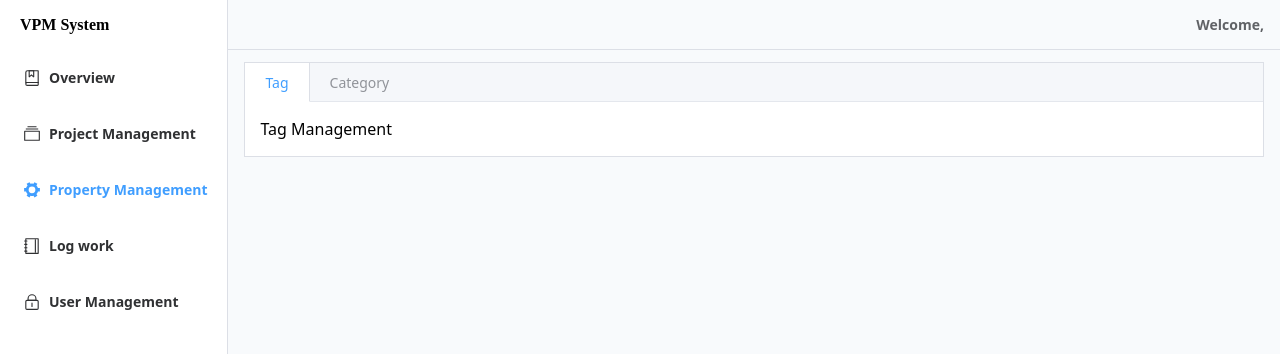
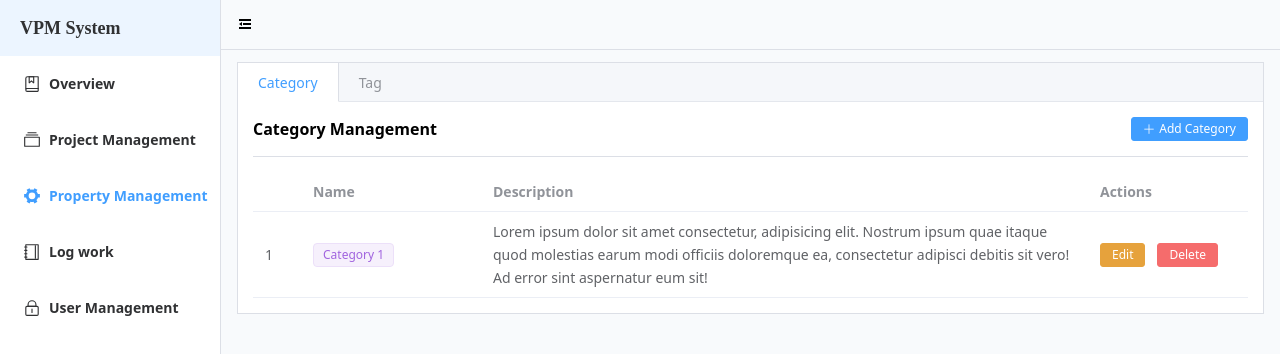
Before and after one commit to vinh-code-frontend/vpm-system, a Vue app: page /property-management in a window 1280 px wide. Shown: the top 354 px of the page. Built offline with nearby package versions, Linux system fonts and the light colour scheme; no server answers; the database is empty; sample sign-in values are in the browser's storage; a web font is replaced by a local one.

Commit message:
[VPM] Update properties layout

```diff
--- /dev/null
+++ b/src/components/ElementPlus/ElementTag.tsx
@@ -0,0 +1,22 @@
+import { ElTag, type TagProps } from 'element-plus'
+import { useSlots, type CSSProperties } from 'vue'
+import type { JSX } from 'vue/jsx-runtime'
+import { generateElColor } from '@/utils/color'
+
+const NewTag = (props: Partial<TagProps>): JSX.Element => {
+  const slots = useSlots()
+  let elStyles: CSSProperties = {}
+  if (props.color) {
+    const colors = generateElColor(props.color)
+    elStyles = colors
+    elStyles.backgroundColor = `var(${colors['--el-color-primary-light-5']})`
+  }
+
+  return (
+    <ElTag {...props} style={elStyles}>
+      {slots}
+    </ElTag>
+  )
+}
+
+export default NewTag
--- a/src/components/LeftMenu.vue
+++ b/src/components/LeftMenu.vue
@@ -2,15 +2,24 @@
 import { ElScrollbar, ElMenu, ElMenuItem, ElIcon } from 'element-plus'
 import { Files, Notebook, Lock, Tools, Collection } from '@element-plus/icons-vue'
 import { useRouter } from 'vue-router'
-
+import { useSiteConfig } from '@/stores/siteConfig'
 const { currentRoute } = useRouter()
+const config = useSiteConfig()
 </script>
 
 <template>
   <div class="border-[--el-border-color] border-r border-solid">
-    <h3 class="font-playpen-600 px-[--el-menu-level-padding] leading-[--header-height]">VPM System</h3>
     <el-scrollbar class="!h-[calc(100vh-var(--header-height))]">
-      <el-menu :default-active="currentRoute.path" class="!border-0 font-semibold" router>
+      <el-menu
+        :default-active="currentRoute.path"
+        class="!border-0 font-semibold el-menu-vertical-demo"
+        router
+        :collapse="config.isMenuCollapse"
+      >
+        <el-menu-item index="">
+          <el-icon v-if="config.isMenuCollapse" class="font-playpen-600">VPM</el-icon>
+          <template v-if="!config.isMenuCollapse" #title><span class="font-playpen-600 text-[18px]">VPM System</span></template>
+        </el-menu-item>
         <el-menu-item index="/overview">
           <el-icon><Collection /></el-icon>
           <template #title>Overview</template>
@@ -36,4 +45,8 @@ const { currentRoute } = useRouter()
   </div>
 </template>
 
-<style scoped lang="scss"></style>
+<style scoped lang="scss">
+.el-menu-vertical-demo:not(.el-menu--collapse) {
+  width: 220px;
+}
+</style>
--- a/src/components/TopbarVue.vue
+++ b/src/components/TopbarVue.vue
@@ -4,11 +4,13 @@ import { ElDropdown, ElDropdownItem, ElDropdownMenu, ElIcon } from 'element-plus
 import { Setting, User, SwitchButton } from '@element-plus/icons-vue'
 import { useUserStore } from '@/stores/user'
 import UserAvatar from './UserAvatar.vue'
+import { useSiteConfig } from '@/stores/siteConfig'
 
 const store = useUserStore()
+const config = useSiteConfig()
 const dropdownRef = ref<InstanceType<typeof ElDropdown>>()
 
-const displayName = computed<string>(() => 'Welcome, ' + (store.loginUser?.displayName ?? ''))
+const displayName = computed<string>(() => store.loginUser?.displayName ?? '')
 const slug = computed(() => store.loginUser?.slug)
 
 const onDropdownClicked = () => {
@@ -24,7 +26,17 @@ onMounted(() => {})
 
 <template>
   <div class="h-[50px] border-[--el-border-color] border-b border-solid flex items-center justify-between leading-none gap-2 px-4">
-    <div></div>
+    <div
+      class="cursor-pointer"
+      @click="
+        () => {
+          config.setMenuCollapse(!config.isMenuCollapse)
+        }
+      "
+    >
+      <el-icon v-if="config.isMenuCollapse"><expand /></el-icon>
+      <el-icon v-else><fold /></el-icon>
+    </div>
     <el-dropdown ref="dropdownRef" trigger="click">
       <span class="flex items-center gap-2 font-semibold">
         <div>{{ displayName }}</div>
--- a/src/layout/DashboardLayout.vue
+++ b/src/layout/DashboardLayout.vue
@@ -22,8 +22,12 @@ onMounted(async () => {
     <div class="flex-1 bg-slate-50">
       <topbar-vue />
       <el-scrollbar class="!h-[calc(100vh-var(--header-height))]">
-        <div class="px-4 py-3">
-          <router-view :key="$route.path" />
+        <div class="px-4 py-3 flex !h-[calc(100vh-var(--header-height))]">
+          <div class="relative h-full w-full">
+            <div class="flex-1 absolute inset-0">
+              <router-view :key="$route.path" />
+            </div>
+          </div>
         </div>
       </el-scrollbar>
     </div>
--- /dev/null
+++ b/src/layout/ManagementLayout.vue
@@ -0,0 +1,41 @@
+<script setup lang="ts">
+import { Plus } from '@element-plus/icons-vue'
+import { ElButton } from 'element-plus'
+import { useSlots } from 'vue'
+
+const props = defineProps<{
+  title?: string
+  addButtonLabel?: string
+}>()
+
+const emits = defineEmits<{
+  (e: 'click-add-button'): void
+}>()
+
+const clickAddButton = () => {
+  emits('click-add-button')
+}
+
+const slots = useSlots()
+</script>
+
+<template>
+  <div class="w-full">
+    <div class="flex justify-between gap-4 items-center pb-[15px] border-b border-solid border-[var(--el-border-color)]">
+      <div v-if="slots['header']">
+        <slot name="header"></slot>
+      </div>
+      <template v-else>
+        <h3 v-if="props.title" class="font-semibold">{{ props.title }}</h3>
+        <el-button v-if="props.addButtonLabel" :icon="Plus" type="primary" size="small" @click="clickAddButton">
+          {{ props.addButtonLabel }}
+        </el-button>
+      </template>
+    </div>
+    <div class="max-w-full min-w-0 pt-[15px]">
+      <slot name="default"></slot>
+    </div>
+  </div>
+</template>
+
+<style scoped lang="scss"></style>
--- a/src/stores/siteConfig.ts
+++ b/src/stores/siteConfig.ts
@@ -3,20 +3,26 @@ import { defineStore } from 'pinia'
 namespace Store {
   export type State = {
     loading: boolean
+    isMenuCollapse: boolean
   }
   export type Getter = {}
   export type Action = {
     setLoading(payload: boolean): void
+    setMenuCollapse(payload: boolean): void
   }
 }
 
 export const useSiteConfig = defineStore<'siteConfig', Store.State, Store.Getter, Store.Action>('siteConfig', {
   state: () => ({
-    loading: false
+    loading: false,
+    isMenuCollapse: false
   }),
   actions: {
     setLoading(payload: boolean) {
       this.loading = payload
+    },
+    setMenuCollapse(payload) {
+      this.isMenuCollapse = payload
     }
   }
 })
--- /dev/null
+++ b/src/types/index.ts
@@ -0,0 +1,14 @@
+export type ColorLevels = 1 | 2 | 3 | 4 | 5 | 6 | 7 | 8 | 9
+
+export type ColorDarkPalette = {
+  [K in `--el-color-primary-dark-${ColorLevels}`]: string
+}
+
+export type ColorLightPalette = {
+  [K in `--el-color-primary-light-${ColorLevels}`]: string
+}
+
+export type ColorPalette = ColorDarkPalette &
+  ColorLightPalette & {
+    '--el-color-primary': string
+  }
--- /dev/null
+++ b/src/utils/color.ts
@@ -0,0 +1,40 @@
+import type { ColorPalette, ColorLevels } from '@/types'
+
+export const toRGB = (color: string) => {
+  const div = document.createElement('div')
+
+  div.style.color = color
+  document.body.appendChild(div)
+
+  const rgbColor = window.getComputedStyle(div).color
+
+  document.body.removeChild(div)
+  const colorArray = rgbColor.slice(4).slice(0, -1).split(',')
+  return { color: rgbColor, colorArray: colorArray.map((item) => Number(item)) }
+}
+
+export const generateElColor = (color: string): ColorPalette => {
+  const { colorArray } = toRGB(color)
+
+  const BLACK_COLOR = 0
+  const WHITE_COLOR = 255
+
+  const result: Partial<ColorPalette> = {}
+
+  for (let mixingRatio = 0; mixingRatio < 10; mixingRatio++) {
+    const lightMixedColor: number[] = []
+    const darkMixedColor: number[] = []
+    for (let color = 0; color < 3; color++) {
+      lightMixedColor.push(Math.round((WHITE_COLOR * mixingRatio + colorArray[color] * (10 - mixingRatio)) / 10))
+      darkMixedColor.push(Math.round((BLACK_COLOR * mixingRatio + colorArray[color] * (10 - mixingRatio)) / 10))
+    }
+    if (mixingRatio === 0) {
+      result['--el-color-primary'] = color
+    } else {
+      result[`--el-color-primary-light-${mixingRatio as ColorLevels}`] = `rgb(${lightMixedColor.join(',')})`
+      result[`--el-color-primary-dark-${mixingRatio as ColorLevels}`] = `rgb(${darkMixedColor.join(',')})`
+    }
+  }
+
+  return result as ColorPalette
+}
--- a/src/views/Setting/PropertyManagement/CategoryManagement/CategoryManagement.vue
+++ b/src/views/Setting/PropertyManagement/CategoryManagement/CategoryManagement.vue
@@ -1,7 +1,48 @@
-<script setup lang="ts"></script>
+<script setup lang="ts">
+import type { ICategory } from '@/types/Property'
+import { Plus } from '@element-plus/icons-vue'
+import { ElTable, ElTableColumn, ElButton, ElTag } from 'element-plus'
+import { ref } from 'vue'
+import ElementTag from '@/components/ElementPlus/ElementTag.tsx'
+import ManagementLayout from '@/layout/ManagementLayout.vue'
+
+const tableData = ref<ICategory[]>([
+  {
+    id: '1',
+    description:
+      'Lorem ipsum dolor sit amet consectetur, adipisicing elit. Nostrum ipsum quae itaque quod molestias earum modi officiis doloremque ea, consectetur adipisci debitis sit vero! Ad error sint aspernatur eum sit!',
+    name: 'Category 1',
+    tagColor: '#a164df'
+  }
+])
+
+const openAddDrawer = () => {}
+
+const editCategory = (item: ICategory) => {}
+
+const deleteCategory = (item: ICategory) => {}
+</script>
 
 <template>
-  <div>Category Management</div>
+  <management-layout title="Category Management" add-button-label="Add Category" @click-add-button="openAddDrawer">
+    <el-table :data="tableData">
+      <el-table-column type="index" />
+      <el-table-column label="Name" width="180">
+        <template #default="scope">
+          <element-tag :color="scope.row.tagColor">{{ scope.row.name }}</element-tag>
+        </template>
+      </el-table-column>
+      <el-table-column label="Description" prop="description" min-width="200"></el-table-column>
+      <el-table-column label="Actions" fixed="right" width="160">
+        <template #default="scope">
+          <div class="flex items-center">
+            <el-button size="small" type="warning" @click="editCategory(scope.row)">Edit</el-button>
+            <el-button size="small" type="danger" @@click="deleteCategory(scope.row)">Delete</el-button>
+          </div>
+        </template>
+      </el-table-column>
+    </el-table>
+  </management-layout>
 </template>
 
 <style lang="scss" scoped></style>
--- a/src/views/Setting/PropertyManagement/PropertyManagement.vue
+++ b/src/views/Setting/PropertyManagement/PropertyManagement.vue
@@ -1,20 +1,24 @@
 <script setup lang="ts">
-import { computed, ref } from 'vue'
-import type { ComponentSize } from 'element-plus'
-import { ElRow, ElCol, ElTabs, ElTabPane } from 'element-plus'
+import { ref } from 'vue'
+import { ElTabs, ElTabPane } from 'element-plus'
 import TagManagement from './TagManagement/TagManagement.vue'
 import CategoryManagement from './CategoryManagement/CategoryManagement.vue'
 
-const selectedTab = ref('tag')
+enum PropertyMenu {
+  Tag = 'tag',
+  Category = 'category'
+}
+
+const selectedTab = ref<PropertyMenu>(PropertyMenu.Category)
 </script>
 
 <template>
   <el-tabs v-model="selectedTab" type="border-card">
-    <el-tab-pane label="Tag" name="tag">
+    <el-tab-pane label="Category" :name="PropertyMenu.Category">
+      <category-management />
+    </el-tab-pane>
+    <el-tab-pane label="Tag" :name="PropertyMenu.Tag">
       <tag-management />
-    </el-tab-pane>
-    <el-tab-pane label="Category" name="category">
-      <category-management />
     </el-tab-pane>
   </el-tabs>
 </template>
--- a/src/views/Setting/PropertyManagement/TagManagement/TagManagement.vue
+++ b/src/views/Setting/PropertyManagement/TagManagement/TagManagement.vue
@@ -1,7 +1,50 @@
-<script setup lang="ts"></script>
+<script setup lang="ts">
+import type { ITag } from '@/types/Property'
+import { Plus } from '@element-plus/icons-vue'
+import { ElTable, ElTableColumn, ElButton } from 'element-plus'
+import { ref } from 'vue'
+import ManagementLayout from '@/layout/ManagementLayout.vue'
+import ElementTag from '@/components/ElementPlus/ElementTag.tsx'
+
+const tableData = ref<ITag[]>([
+  {
+    id: '1',
+    description:
+      'Lorem ipsum dolor sit amet consectetur, adipisicing elit. Nostrum ipsum quae itaque quod molestias earum modi officiis doloremque ea, consectetur adipisci debitis sit vero! Ad error sint aspernatur eum sit!',
+    name: 'Tag 1',
+    tagColor: '#a164df',
+    iconLink: ''
+  }
+])
+
+const openAddDrawer = () => {}
+
+const editTag = (item: ITag) => {}
+
+const deleteTag = (item: ITag) => {}
+</script>
 
 <template>
-  <div>Tag Management</div>
+  <management-layout title="Tag Management" add-button-label="Add Tag" @click-add-button="openAddDrawer">
+    <el-table :data="tableData">
+      <el-table-column type="index" />
+      <el-table-column label="Name" prop="name" width="180"></el-table-column>
+      <el-table-column label="Tag" width="180">
+        <template #default="scope">
+          <element-tag :color="scope.row.tagColor">{{ scope.row.name }}</element-tag>
+        </template>
+      </el-table-column>
+      <el-table-column label="Description" prop="description" min-width="200"></el-table-column>
+      <el-table-column label="Actions" fixed="right" width="160">
+        <template #default="scope">
+          <div class="flex items-center">
+            <el-button size="small" type="warning" @click="editTag(scope.row)">Edit</el-button>
+            <el-button size="small" type="danger" @@click="deleteTag(scope.row)">Delete</el-button>
+          </div>
+        </template>
+      </el-table-column>
+    </el-table>
+  </management-layout>
 </template>
 
 <style lang="scss" scoped></style>
```
